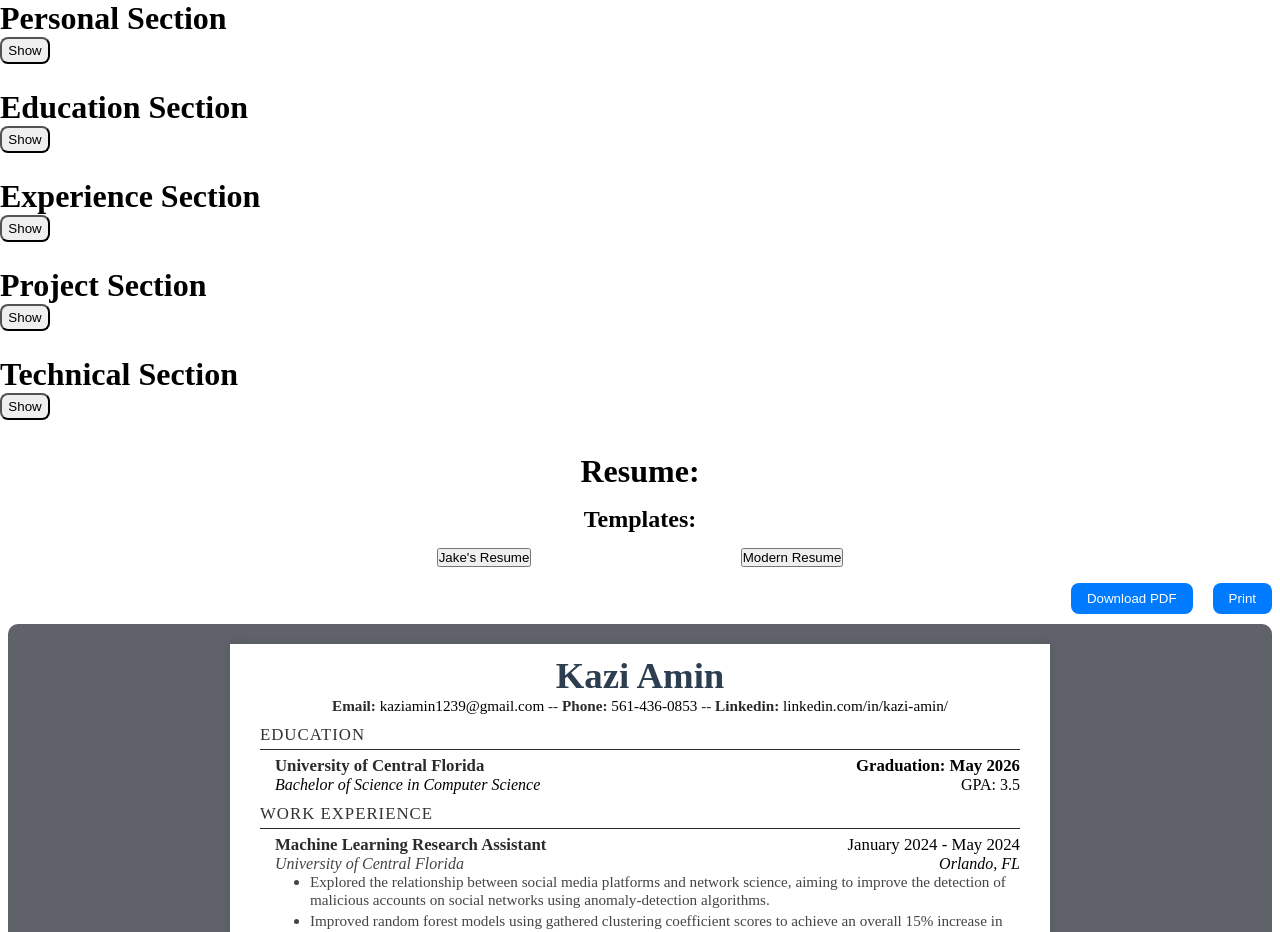
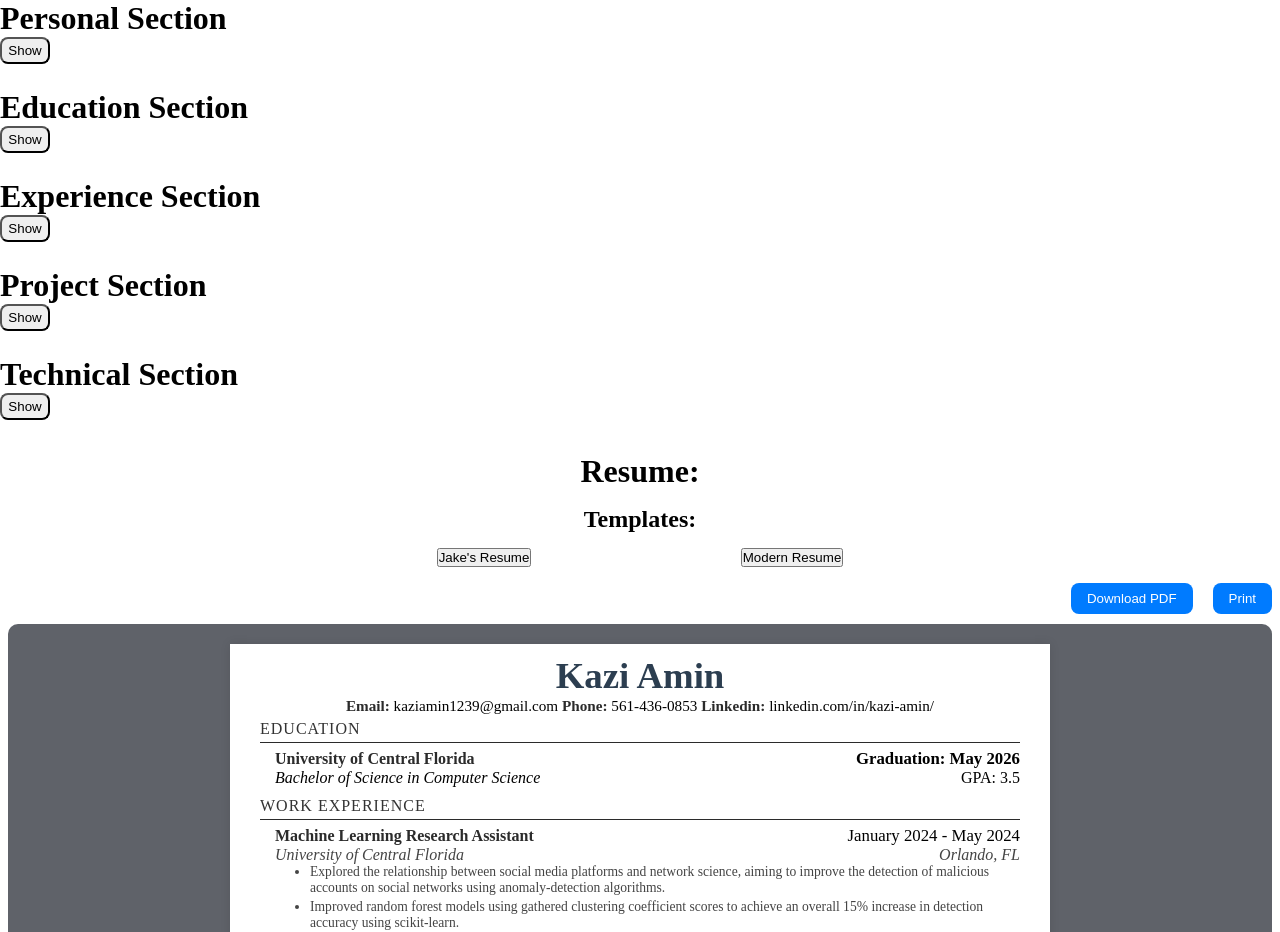
Before and after one commit to KaziAmin110/OnlineResumeGenerator, a React (Vite) app: page / in a window 1280 px wide. Shown: the top 932 px of the page. Built offline with nearby package versions, Linux system fonts and the light colour scheme.

Commit message:
Fixed Spacing for Downloaded PDF for Jake's Template

```diff
--- a/src/components/Display/JakesResumeDisplay.jsx
+++ b/src/components/Display/JakesResumeDisplay.jsx
@@ -13,10 +13,10 @@ const JakesResumeDisplay = React.forwardRef(
             <a href={"mailto:" + email} className="header-info">
               {email}
             </a>{" "}
-            -- <strong>Phone: </strong>
+            <strong>Phone: </strong>
             <a href={"tel:" + phone}>{phone}</a>
             {"  "}
-            --{"  "}
+            {"  "}
             <strong>Linkedin: </strong>
             <a
               href="https://linkedin.com/in/kazi-amin"
--- a/src/index.css
+++ b/src/index.css
@@ -101,7 +101,7 @@
 
 #resume-header {
     text-align: center;
-    padding-bottom: 10px;
+    padding-bottom: 5px;
 }
 
 #resume-header .name {
@@ -131,7 +131,7 @@
 }
 
 .section-title {
-    font-size: 1.05em;
+    font-size: 1.0em;
     font-weight: 200;
     color: #333;
     padding-bottom: 4px;
@@ -162,7 +162,7 @@
 }
 
 .entry-title {
-    font-size: 1.05em;
+    font-size: 1em;
     font-weight: 600;
     color: #2b2b2b;
     margin: 0;
@@ -178,6 +178,10 @@
 }
 
 .company-name {
+    color: #444;
+}
+
+.company-city {
     color: #444;
 }
 
@@ -204,7 +208,7 @@
 }
 
 .details-list li {
-    font-size: 0.95em;
+    font-size: 0.85em;
     margin-bottom: 3px;
     color: #444;
 }
@@ -319,9 +323,6 @@
   .details-list li {
     margin-bottom: 0 !important; /* No extra spacing between list items */
   }
-
-  /* Make sure no hidden scrollbars or elements that might add to height */
-  overflow: visible !important;
 }
 
 
```
